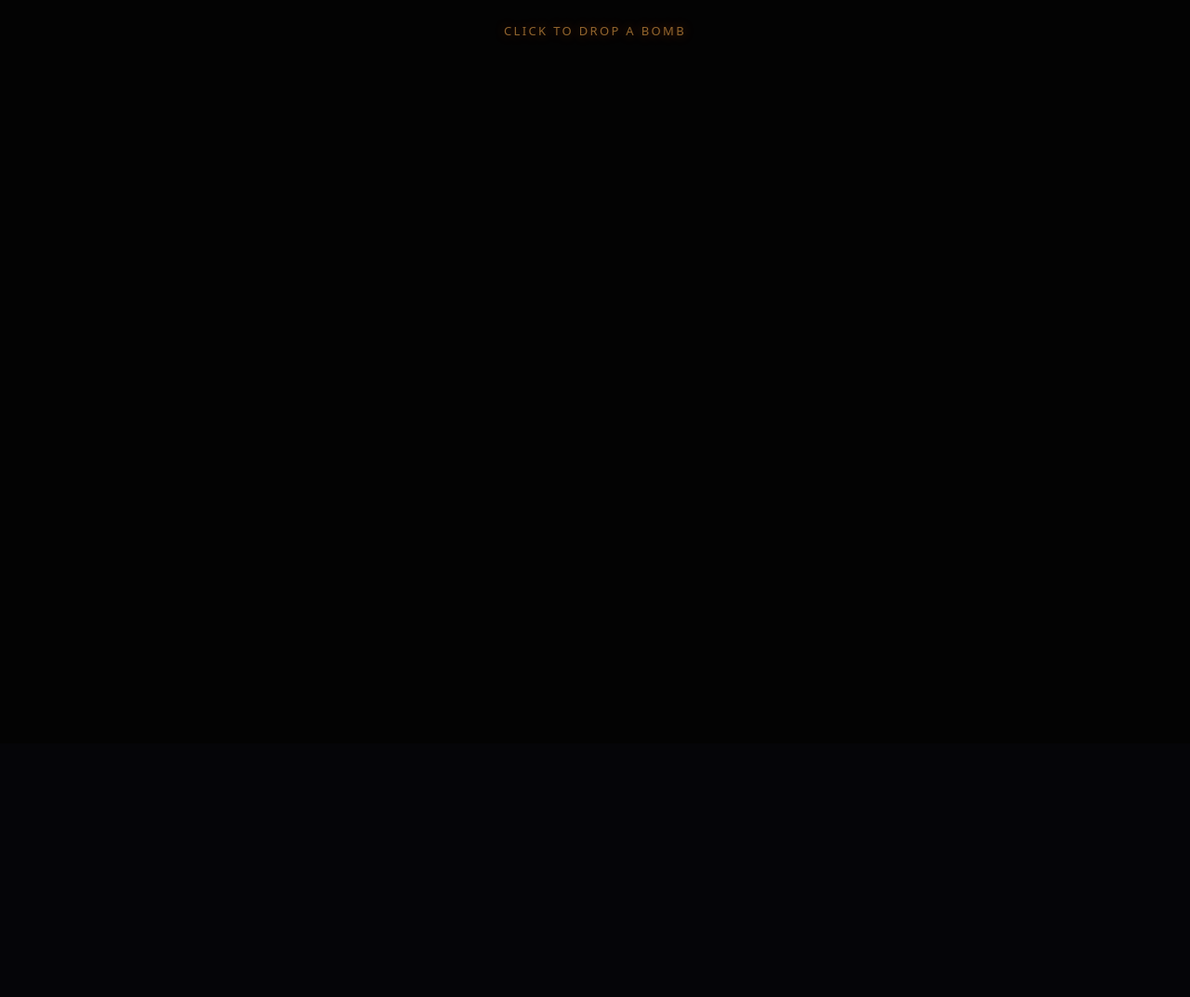
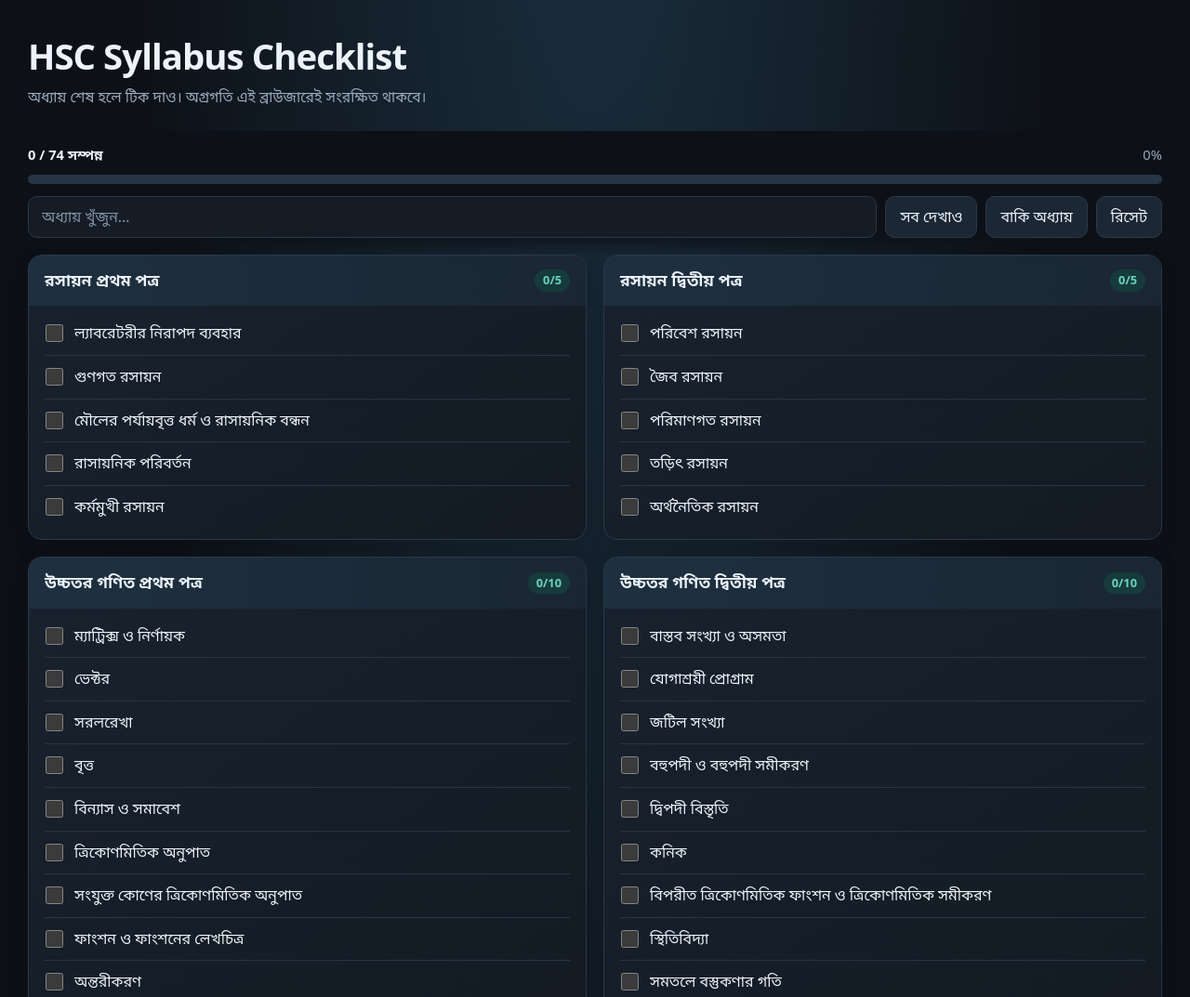
Before and after one commit to arnoy-joking/click-to-blast, a plain HTML site: page index.html in a window 1280 px wide. Shown: the top 1073 px of the page at 93% size. Before the commit the page ends 800 px from the top, so only its background shows below. Drawn offline with Linux system fonts and the light colour scheme.

Commit message:
Restructure: chaptracker at root, blast app under /blasto

```diff
--- a/index.html
+++ b/index.html
@@ -1,322 +1,109 @@
-<!DOCTYPE html>
-<html lang="en">
+<!doctype html>
+<html lang="bn">
 <head>
-  <meta charset="UTF-8" />
-  <meta name="viewport" content="width=device-width, initial-scale=1.0" />
-  <title>Click to Blast — Bomb Mode</title>
+<meta charset="utf-8">
+<meta name="viewport" content="width=device-width, initial-scale=1">
+<title>HSC Syllabus Checklist</title>
 <style>
-    * { margin: 0; padding: 0; box-sizing: border-box; }
-    html, body {
-      width: 100%;
-      height: 100%;
-      overflow: hidden;
-      background: #050508;
-      cursor: crosshair;
-      font-family: system-ui, -apple-system, sans-serif;
-    }
-    canvas {
-      display: block;
-      width: 100%;
-      height: 100%;
-    }
-    #hint {
-      position: fixed;
-      top: 24px;
-      left: 50%;
-      transform: translateX(-50%);
-      color: rgba(255, 180, 80, 0.55);
-      font-size: 13px;
-      letter-spacing: 0.18em;
-      text-transform: uppercase;
-      pointer-events: none;
-      transition: opacity 0.5s;
-      z-index: 10;
-      text-shadow: 0 0 12px rgba(255,100,0,0.4);
-    }
-    #hint.hide { opacity: 0; }
+:root{color-scheme:dark;--bg:#0d1117;--panel:#151c26;--panel2:#1c2735;--text:#edf3fa;--muted:#9aaabd;--accent:#67d5c0;--line:#2a3949}
+*{box-sizing:border-box}
+html{scroll-behavior:smooth}
+body{margin:0;background:radial-gradient(ellipse at 50% -15%,#1b3040 0,transparent 55%),var(--bg);color:var(--text);font:16px/1.6 system-ui,"Noto Sans Bengali",sans-serif}
+main{width:min(1280px,100%);margin:auto;padding:36px 30px 64px}
+h1{font-size:clamp(1.7rem,3vw,2.5rem);line-height:1.25;letter-spacing:-.025em;margin:0 0 8px}
+.sub{color:var(--muted);margin:0 0 24px;font-size:.98rem}
+.toolbar{position:sticky;top:0;z-index:5;padding:14px 0 18px;background:linear-gradient(var(--bg) 82%,transparent);backdrop-filter:blur(14px)}
+.stats{display:flex;justify-content:space-between;gap:12px;color:var(--muted);font-size:.92rem;margin-bottom:9px}
+#progressText{color:var(--text);font-weight:600}
+.track{height:10px;background:#263443;border-radius:99px;overflow:hidden}
+.fill{height:100%;width:0;background:linear-gradient(90deg,#55cdb9,#8ce5c4);border-radius:99px;transition:width .25s}
+.actions{display:flex;gap:9px;flex-wrap:wrap;margin-top:13px}
+button,input[type=search]{min-height:43px;border-radius:10px;font:inherit}
+button{background:var(--panel2);color:var(--text);border:1px solid var(--line);padding:8px 15px;cursor:pointer;transition:border-color .15s,background .15s}
+button:hover{border-color:var(--accent);background:#253747}
+button:focus-visible,input:focus-visible,.item input:focus-visible{outline:2px solid var(--accent);outline-offset:2px}
+input[type=search]{flex:1 1 260px;min-width:190px;background:var(--panel);color:var(--text);border:1px solid var(--line);padding:9px 14px}
+input[type=search]::placeholder{color:#8292a5}
+#subjects{display:grid;grid-template-columns:repeat(2,minmax(0,1fr));gap:18px;align-items:start}
+.subject{min-width:0;margin:0;background:linear-gradient(145deg,#18222e,#131a23);border:1px solid var(--line);border-radius:15px;overflow:hidden;box-shadow:0 8px 26px #00000018}
+.subject h2{font-size:1.08rem;line-height:1.4;margin:0;padding:15px 17px;background:linear-gradient(100deg,#1e3040,#1a2633);display:flex;align-items:center;justify-content:space-between;gap:12px}
+.subject h2 small{font-size:.8rem;color:var(--accent);font-weight:650;white-space:nowrap;background:#163b3b;padding:3px 9px;border-radius:99px}
+ul{list-style:none;padding:7px 17px 12px;margin:0}
+.item{display:flex;align-items:flex-start;gap:12px;padding:10px 1px;border-bottom:1px solid #293542}
+.item:last-child{border:0}
+.item input{width:19px;height:19px;margin:3px 0 0;accent-color:var(--accent);flex:none;cursor:pointer}
+.item label{cursor:pointer;flex:1;overflow-wrap:anywhere}
+.item.done label{color:#8393a5;text-decoration:line-through;text-decoration-thickness:1px}
+.empty{display:none;color:var(--muted);text-align:center;padding:38px}
+@media(min-width:1500px){#subjects{grid-template-columns:repeat(2,minmax(0,1fr));gap:22px}}
+@media(max-width:760px){main{padding:25px 18px 48px}#subjects{grid-template-columns:1fr;gap:13px}.toolbar{padding-top:11px}}
+@media(max-width:480px){main{padding:20px 13px 40px}h1{font-size:1.55rem}.sub{font-size:.9rem;margin-bottom:16px}.actions{display:grid;grid-template-columns:1fr 1fr;gap:8px}input[type=search]{grid-column:1/-1;min-width:0;width:100%}button{padding:8px 9px;font-size:.9rem}.subject{border-radius:12px}.subject h2{font-size:1rem;padding:13px 14px}ul{padding:5px 14px 9px}.item{gap:10px;padding:9px 0}.item label{font-size:.95rem}.stats{font-size:.85rem}}
+@media(prefers-reduced-motion:reduce){html{scroll-behavior:auto}*,*::before,*::after{transition:none!important}}
 </style>
 </head>
 <body>
-  <div id="hint">click to drop a bomb</div>
-  <canvas id="c"></canvas>
-
+<main>
+<h1>HSC Syllabus Checklist</h1>
+<p class="sub">অধ্যায় শেষ হলে টিক দাও। অগ্রগতি এই ব্রাউজারেই সংরক্ষিত থাকবে।</p>
+<div class="toolbar">
+ <div class="stats"><span id="progressText">0 / 0 সম্পন্ন</span><span id="percent">0%</span></div>
+ <div class="track"><div class="fill" id="progressBar"></div></div>
+ <div class="actions">
+  <input id="search" type="search" placeholder="অধ্যায় খুঁজুন…" aria-label="অধ্যায় খুঁজুন">
+  <button id="showAll">সব দেখাও</button><button id="showPending">বাকি অধ্যায়</button>
+  <button id="reset">রিসেট</button>
+ </div>
+</div>
+<div id="subjects"></div>
+<div class="empty" id="empty">কোনো অধ্যায় পাওয়া যায়নি।</div>
+</main>
 <script>
-    const canvas = document.getElementById('c');
-    const ctx = canvas.getContext('2d');
-    const hint = document.getElementById('hint');
-    let W, H;
-    let particles = [];
-    let smoke = [];
-    let debris = [];
-    let rings = [];
-    let flashes = [];
-    let shake = 0;
-    let firstClick = true;
-
-    function resize() {
-      W = canvas.width = window.innerWidth;
-      H = canvas.height = window.innerHeight;
+const syllabus = [
+["রসায়ন প্রথম পত্র",["ল্যাবরেটরীর নিরাপদ ব্যবহার","গুণগত রসায়ন","মৌলের পর্যায়বৃত্ত ধর্ম ও রাসায়নিক বন্ধন","রাসায়নিক পরিবর্তন","কর্মমুখী রসায়ন"]],
+["রসায়ন দ্বিতীয় পত্র",["পরিবেশ রসায়ন","জৈব রসায়ন","পরিমাণগত রসায়ন","তড়িৎ রসায়ন","অর্থনৈতিক রসায়ন"]],
+["উচ্চতর গণিত প্রথম পত্র",["ম্যাট্রিক্স ও নির্ণায়ক","ভেক্টর","সরলরেখা","বৃত্ত","বিন্যাস ও সমাবেশ","ত্রিকোণমিতিক অনুপাত","সংযুক্ত কোণের ত্রিকোণমিতিক অনুপাত","ফাংশন ও ফাংশনের লেখচিত্র","অন্তরীকরণ","যোগজীকরণ"]],
+["উচ্চতর গণিত দ্বিতীয় পত্র",["বাস্তব সংখ্যা ও অসমতা","যোগাশ্রয়ী প্রোগ্রাম","জটিল সংখ্যা","বহুপদী ও বহুপদী সমীকরণ","দ্বিপদী বিস্তৃতি","কনিক","বিপরীত ত্রিকোণমিতিক ফাংশন ও ত্রিকোণমিতিক সমীকরণ","স্থিতিবিদ্যা","সমতলে বস্তুকণার গতি","বিস্তার পরিমাপ ও সম্ভাবনা"]],
+["পদার্থবিজ্ঞান প্রথম পত্র",["ভৌতজগৎ ও পরিমাপ","ভেক্টর","নিউটনীয়ান বলবিদ্যা","কাজ, শক্তি ও ক্ষমতা","মহাকর্ষ ও অভিকর্ষ","পদার্থের গাঠনিক ধর্ম","পর্যায়বৃত্ত গতি","তরঙ্গ","আদর্শ গ্যাস ও গ্যাসের গতিতত্ত্ব"]],
+["পদার্থবিজ্ঞান দ্বিতীয় পত্র",["তাপগতিবিদ্যা","স্থির তড়িৎ","চল তড়িৎ","তড়িৎ প্রবাহের চৌম্বক ক্রিয়া ও চুম্বকত্ব","তাড়িতচৌম্বকীয় আবেশ ও পরিবর্তী প্রবাহ","জ্যামিতিক আলোকবিজ্ঞান","ভৌত আলোকবিজ্ঞান","আধুনিক পদার্থবিজ্ঞানের সূচনা","পরমাণু মডেল এবং নিউক্লিয়ার পদার্থবিজ্ঞান","সেমিকন্ডাক্টর ও ইলেক্ট্রনিক্স","জ্যোতির্বিজ্ঞান"]],
+["জীববিজ্ঞান প্রথম পত্র",["কোষ ও এর গঠন","কোষ বিভাজন","কোষ রসায়ন","অণুজীব","শৈবাল ও ছত্রাক","ব্রায়োফাইটা ও টেরিডোফাইটা","নগ্নবীজী ও আবৃতবীজী উদ্ভিদ","টিস্যু ও টিস্যুতন্ত্র","উদ্ভিদ শারীরতত্ত্ব","উদ্ভিদের প্রজনন","জীবপ্রযুক্তি","জীবের পরিবেশ, বিস্তার ও সংরক্ষণ"]],
+["জীববিজ্ঞান দ্বিতীয় পত্র",["প্রাণীর বিভিন্নতা ও শ্রেণিবিন্যাস","প্রাণীর পরিচিতি","মানব শারীরতত্ত্ব: পরিপাক ও শোষণ","মানব শারীরতত্ত্ব: রক্ত ও সংবহন","মানব শারীরতত্ত্ব: শ্বসন ও শ্বাসক্রিয়া","মানব শারীরতত্ত্ব: বর্জ্য ও নিষ্কাশন","মানব শারীরতত্ত্ব: চলন ও অঙ্গচালনা","মানব শারীরতত্ত্ব: সমন্বয় ও নিয়ন্ত্রণ","মানব জীবনের ধারাবাহিকতা","মানবদেহের প্রতিরক্ষা (ইমিউনিটি)","জিনতত্ত্ব ও বিবর্তন","প্রাণীর আচরণ"]]
+];
+const KEY="hsc-syllabus-checklist-v1";
+let checked={}; try{checked=JSON.parse(localStorage.getItem(KEY)||"{}")||{};}catch(e){checked={};}
+const root=document.getElementById("subjects"), search=document.getElementById("search");
+let pendingOnly=false;
+function save(){localStorage.setItem(KEY,JSON.stringify(checked));}
+function updateProgress(){
+ const total=syllabus.reduce((n,s)=>n+s[1].length,0), done=Object.values(checked).filter(Boolean).length, pct=Math.round(done/total*100);
+ document.getElementById("progressText").textContent=`${done} / ${total} সম্পন্ন`;
+ document.getElementById("percent").textContent=pct+"%";
+ document.getElementById("progressBar").style.width=pct+"%";
 }
-    window.addEventListener('resize', resize);
-    resize();
-
-    // Fire / explosion palette
-    const fireColors = ['#fff7e0', '#ffea80', '#ffb347', '#ff6b1a', '#ff3b00', '#e62e00', '#a01000'];
-    const smokeColors = ['#4a4038', '#3a322c', '#2c2622', '#1f1a18', '#151210'];
-    const debrisColors = ['#8b7355', '#6b5344', '#5a4638', '#3d2e24', '#2a1f18', '#ff4500'];
-
-    class Particle {
-      constructor(x, y, opts = {}) {
-        this.x = x;
-        this.y = y;
-        this.vx = opts.vx || 0;
-        this.vy = opts.vy || 0;
-        this.life = opts.life ?? 1;
-        this.decay = opts.decay ?? 0.012;
-        this.size = opts.size ?? 3;
-        this.color = opts.color || fireColors[0];
-        this.gravity = opts.gravity ?? 0.08;
-        this.friction = opts.friction ?? 0.97;
-        this.type = opts.type || 'fire';
-        this.spin = opts.spin || 0;
-        this.angle = Math.random() * Math.PI * 2;
+function render(){
+ root.innerHTML=""; const q=search.value.trim().toLocaleLowerCase("bn"); let visible=0;
+ syllabus.forEach(([subject,chapters],si)=>{
+  const items=chapters.map((chapter,ci)=>({chapter,id:`${si}-${ci}`})).filter(x=>(!pendingOnly||!checked[x.id])&&(!q||x.chapter.toLocaleLowerCase("bn").includes(q)));
+  if(!items.length)return; visible+=items.length;
+  const section=document.createElement("section");section.className="subject";
+  const heading=document.createElement("h2");heading.textContent=subject;
+  const count=document.createElement("small");const completed=chapters.filter((_,ci)=>checked[`${si}-${ci}`]).length;count.textContent=`${completed}/${chapters.length}`;heading.append(count);section.append(heading);
+  const ul=document.createElement("ul");
+  items.forEach(({chapter,id})=>{
+   const li=document.createElement("li");li.className="item"+(checked[id]?" done":"");
+   const cb=document.createElement("input");cb.type="checkbox";cb.id="ch-"+id;cb.checked=!!checked[id];cb.addEventListener("change",()=>{checked[id]=cb.checked;save();render();updateProgress();});
+   const label=document.createElement("label");label.htmlFor=cb.id;label.textContent=chapter;
+   li.append(cb,label);ul.append(li);
+  });
+  section.append(ul);root.append(section);
+ });
+ document.getElementById("empty").style.display=visible?"none":"block";
+ updateProgress();
 }
-
-      update() {
-        this.vx *= this.friction;
-        this.vy *= this.friction;
-        this.vy += this.gravity;
-        this.x += this.vx;
-        this.y += this.vy;
-        this.life -= this.decay;
-        this.angle += this.spin;
-        if (this.type === 'fire') this.size *= 0.985;
-        if (this.type === 'smoke') this.size *= 1.01;
-      }
-
-      draw() {
-        if (this.life <= 0) return;
-        ctx.save();
-        ctx.globalAlpha = Math.max(0, this.life);
-        ctx.translate(this.x, this.y);
-        ctx.rotate(this.angle);
-
-        if (this.type === 'debris') {
-          ctx.fillStyle = this.color;
-          ctx.fillRect(-this.size / 2, -this.size / 2, this.size, this.size * 0.7);
-        } else {
-          ctx.beginPath();
-          ctx.arc(0, 0, Math.max(0.2, this.size), 0, Math.PI * 2);
-          ctx.fillStyle = this.color;
-          ctx.fill();
-          if (this.type === 'fire') {
-            ctx.shadowBlur = 18;
-            ctx.shadowColor = this.color;
-            ctx.fill();
-          }
-        }
-        ctx.restore();
-      }
-    }
-
-    function bomb(x, y) {
-      // 1. Big flash
-      flashes.push({
-        x, y,
-        radius: 0,
-        max: 70 + Math.random() * 40,
-        life: 1,
-        decay: 0.07
-      });
-
-      // 2. Core fireball particles (dense, outward)
-      const coreCount = 55 + Math.floor(Math.random() * 25);
-      for (let i = 0; i < coreCount; i++) {
-        const angle = Math.random() * Math.PI * 2;
-        const speed = 3 + Math.random() * 12;
-        particles.push(new Particle(x, y, {
-          vx: Math.cos(angle) * speed,
-          vy: Math.sin(angle) * speed - 2,
-          size: 4 + Math.random() * 8,
-          life: 0.9 + Math.random() * 0.4,
-          decay: 0.012 + Math.random() * 0.01,
-          color: fireColors[Math.floor(Math.random() * fireColors.length)],
-          gravity: 0.06 + Math.random() * 0.06,
-          type: 'fire'
-        }));
-      }
-
-      // 3. Secondary sparks / embers
-      for (let i = 0; i < 35; i++) {
-        const angle = Math.random() * Math.PI * 2;
-        const speed = 6 + Math.random() * 16;
-        particles.push(new Particle(x, y, {
-          vx: Math.cos(angle) * speed,
-          vy: Math.sin(angle) * speed - 4,
-          size: 1.5 + Math.random() * 3,
-          life: 0.7 + Math.random() * 0.5,
-          decay: 0.01 + Math.random() * 0.012,
-          color: fireColors[Math.floor(Math.random() * 4)],
-          gravity: 0.15,
-          type: 'fire'
-        }));
-      }
-
-      // 4. Smoke plume
-      for (let i = 0; i < 28; i++) {
-        const angle = (Math.random() - 0.5) * 1.4 - Math.PI / 2; // mostly upward
-        const speed = 1.5 + Math.random() * 4;
-        smoke.push(new Particle(x + (Math.random() - 0.5) * 20, y, {
-          vx: Math.cos(angle) * speed * 0.6,
-          vy: Math.sin(angle) * speed - 1.5,
-          size: 8 + Math.random() * 18,
-          life: 1.2 + Math.random() * 0.8,
-          decay: 0.006 + Math.random() * 0.005,
-          color: smokeColors[Math.floor(Math.random() * smokeColors.length)],
-          gravity: -0.02,
-          friction: 0.99,
-          type: 'smoke'
-        }));
-      }
-
-      // 5. Debris / shrapnel
-      for (let i = 0; i < 18; i++) {
-        const angle = Math.random() * Math.PI * 2;
-        const speed = 4 + Math.random() * 14;
-        debris.push(new Particle(x, y, {
-          vx: Math.cos(angle) * speed,
-          vy: Math.sin(angle) * speed - 3,
-          size: 2 + Math.random() * 5,
-          life: 1.1 + Math.random() * 0.6,
-          decay: 0.008 + Math.random() * 0.006,
-          color: debrisColors[Math.floor(Math.random() * debrisColors.length)],
-          gravity: 0.25,
-          friction: 0.96,
-          spin: (Math.random() - 0.5) * 0.4,
-          type: 'debris'
-        }));
-      }
-
-      // 6. Shockwave rings
-      rings.push({
-        x, y,
-        radius: 5,
-        max: 120 + Math.random() * 80,
-        life: 1,
-        decay: 0.025,
-        width: 4
-      });
-      rings.push({
-        x, y,
-        radius: 2,
-        max: 70 + Math.random() * 40,
-        life: 1,
-        decay: 0.04,
-        width: 2.5
-      });
-
-      // Screen shake — stronger for bombs
-      shake = 14 + Math.random() * 10;
-    }
-
-    canvas.addEventListener('pointerdown', (e) => {
-      const rect = canvas.getBoundingClientRect();
-      const x = e.clientX - rect.left;
-      const y = e.clientY - rect.top;
-      bomb(x, y);
-
-      if (firstClick) {
-        hint.classList.add('hide');
-        firstClick = false;
-      }
-    });
-
-    // Hold for rapid bombing
-    let holding = false;
-    let lastBomb = 0;
-    canvas.addEventListener('pointerdown', () => holding = true);
-    canvas.addEventListener('pointerup', () => holding = false);
-    canvas.addEventListener('pointerleave', () => holding = false);
-
-    canvas.addEventListener('pointermove', (e) => {
-      if (!holding) return;
-      const now = performance.now();
-      if (now - lastBomb < 110) return;
-      lastBomb = now;
-      const rect = canvas.getBoundingClientRect();
-      bomb(e.clientX - rect.left, e.clientY - rect.top);
-    });
-
-    function loop() {
-      // Dark trail for lingering smoke/fire feel
-      ctx.fillStyle = 'rgba(5, 5, 8, 0.22)';
-      ctx.fillRect(0, 0, W, H);
-
-      ctx.save();
-      if (shake > 0) {
-        ctx.translate(
-          (Math.random() - 0.5) * shake,
-          (Math.random() - 0.5) * shake
-        );
-        shake *= 0.88;
-        if (shake < 0.4) shake = 0;
-      }
-
-      // Flashes (bright expanding core)
-      for (let i = flashes.length - 1; i >= 0; i--) {
-        const f = flashes[i];
-        f.radius += (f.max - f.radius) * 0.25;
-        f.life -= f.decay;
-        const g = ctx.createRadialGradient(f.x, f.y, 0, f.x, f.y, f.radius);
-        g.addColorStop(0, `rgba(255, 250, 220, ${f.life * 0.9})`);
-        g.addColorStop(0.3, `rgba(255, 180, 60, ${f.life * 0.5})`);
-        g.addColorStop(0.7, `rgba(255, 60, 0, ${f.life * 0.2})`);
-        g.addColorStop(1, 'rgba(255, 30, 0, 0)');
-        ctx.beginPath();
-        ctx.arc(f.x, f.y, f.radius, 0, Math.PI * 2);
-        ctx.fillStyle = g;
-        ctx.fill();
-        if (f.life <= 0) flashes.splice(i, 1);
-      }
-
-      // Shockwave rings
-      for (let i = rings.length - 1; i >= 0; i--) {
-        const r = rings[i];
-        r.radius += (r.max - r.radius) * 0.09;
-        r.life -= r.decay;
-        ctx.beginPath();
-        ctx.arc(r.x, r.y, r.radius, 0, Math.PI * 2);
-        ctx.strokeStyle = `rgba(255, 160, 40, ${r.life * 0.55})`;
-        ctx.lineWidth = r.width * r.life;
-        ctx.stroke();
-        if (r.life <= 0) rings.splice(i, 1);
-      }
-
-      // Smoke (behind fire)
-      for (let i = smoke.length - 1; i >= 0; i--) {
-        smoke[i].update();
-        smoke[i].draw();
-        if (smoke[i].life <= 0) smoke.splice(i, 1);
-      }
-
-      // Debris
-      for (let i = debris.length - 1; i >= 0; i--) {
-        debris[i].update();
-        debris[i].draw();
-        if (debris[i].life <= 0) debris.splice(i, 1);
-      }
-
-      // Fire particles on top
-      for (let i = particles.length - 1; i >= 0; i--) {
-        particles[i].update();
-        particles[i].draw();
-        if (particles[i].life <= 0 || particles[i].size < 0.3) particles.splice(i, 1);
-      }
-
-      ctx.restore();
-      requestAnimationFrame(loop);
-    }
-    loop();
+search.addEventListener("input",render);
+document.getElementById("showAll").onclick=()=>{pendingOnly=false;render();};
+document.getElementById("showPending").onclick=()=>{pendingOnly=true;render();};
+document.getElementById("reset").onclick=()=>{if(confirm("সব টিক মুছে ফেলতে চাও?")){checked={};save();render();}};
+render();
 </script>
 </body>
 </html>
```
Also changed, not shown: blasto/index.html (added, +322 -0 lines). Lines whose indentation alone changed are shown as unchanged.
